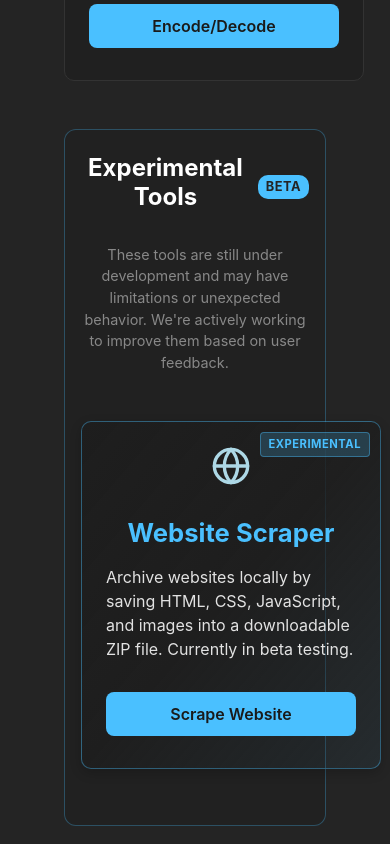
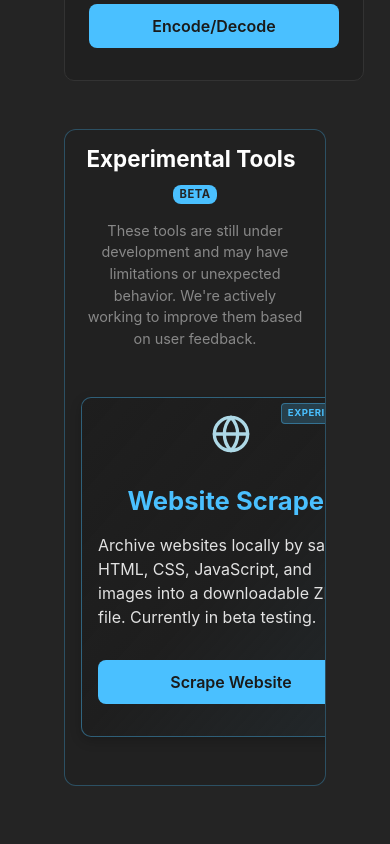
Before and after one commit to romitagl/web-tools, a React (Vite) app: page / in a window 390 px wide. Shown: the part 6020-6864 px from the top of the page. Built offline with nearby package versions, Linux system fonts and the light colour scheme.

Commit message:
Fix mobile layout - scraper

```diff
--- a/src/css/components/experimental.css
+++ b/src/css/components/experimental.css
@@ -5,8 +5,9 @@
   position: relative;
   background-color: rgba(30, 30, 30, 0.5);
   border-radius: var(--radius-lg);
-    padding: var(--spacing-xl);
+  padding: var(--spacing-lg);
   border: 1px solid rgba(74, 192, 255, 0.3);
+  overflow: hidden;
 }
 
 .experimental-banner {
@@ -55,6 +56,7 @@
   );
   box-shadow: 0 4px 12px rgba(0, 0, 0, 0.2);
   border: 1px solid rgba(74, 192, 255, 0.4);
+  margin-bottom: var(--spacing-md);
 }
 
 .tool-card.experimental:hover {
@@ -76,19 +78,45 @@
   letter-spacing: 0.5px;
   font-weight: bold;
   border: 1px solid rgba(74, 192, 255, 0.4);
+  z-index: 1;
 }
 
 /* Responsive adjustments */
 @media (max-width: 768px) {
   .experimental-tools-section {
-      padding: var(--spacing-lg) var(--spacing-md);
+      padding: var(--spacing-md);
   }
 
   .experimental-title {
-      font-size: 1.5rem;
+      font-size: 1.4rem;
   }
 
   .experimental-description {
       font-size: 0.9rem;
+      margin-bottom: var(--spacing-lg);
+      padding: 0 var(--spacing-xs);
+  }
+
+  .experimental-badge {
+      font-size: 0.7rem;
+      padding: 1px 6px;
+      border-radius: 8px;
+  }
+
+  .tool-card.experimental {
+      padding: var(--spacing-md);
+  }
+
+  .experimental-tag {
+      top: 5px;
+      right: 5px;
+      font-size: 0.6rem;
+      padding: 2px 6px;
+  }
+
+  .experimental-banner {
+      flex-direction: column;
+      gap: var(--spacing-xs);
+      margin-bottom: var(--spacing-md);
   }
 }
--- a/src/css/tools/website-scraper.css
+++ b/src/css/tools/website-scraper.css
@@ -515,18 +515,42 @@
 
 /* Responsive adjustments */
 @media (max-width: 768px) {
+  .scraper-container {
+    padding: var(--spacing-md);
+    margin: var(--spacing-md) 0;
+    border-radius: var(--radius-md);
+  }
+
+  .info-banner {
+    padding: var(--spacing-sm);
+    flex-direction: column;
+    align-items: flex-start;
+    gap: var(--spacing-xs);
+  }
+
+  .info-content {
+    font-size: 0.85rem;
+  }
+
   .button-group {
     flex-direction: column;
+    gap: var(--spacing-sm);
   }
 
   .action-button.primary,
   .action-button.secondary,
   .action-button.stop {
     flex: auto;
+    padding: var(--spacing-sm);
+    font-size: 0.9rem;
   }
 
   .stats-container {
     grid-template-columns: repeat(2, 1fr);
+  }
+
+  .progress-section {
+    padding: var(--spacing-md);
   }
 
   .progress-stats {
@@ -534,7 +558,31 @@
     gap: var(--spacing-xs);
   }
 
+  .progress-section h3 {
+    font-size: 1.1rem;
+  }
+
   .proxy-checkboxes {
     flex-direction: column;
   }
+
+  .log-content {
+    max-height: 150px;
+  }
+
+  .log-entry {
+    font-size: 0.75rem;
+  }
+
+  .download-button {
+    width: 100%;
+  }
+
+  .advanced-options {
+    padding: var(--spacing-md);
+  }
+
+  .input-group label {
+    font-size: 0.9rem;
+  }
 }
```
Also changed, not shown: src/components/Home.jsx (line endings or trailing spaces). Lines whose indentation alone changed are shown as unchanged.
